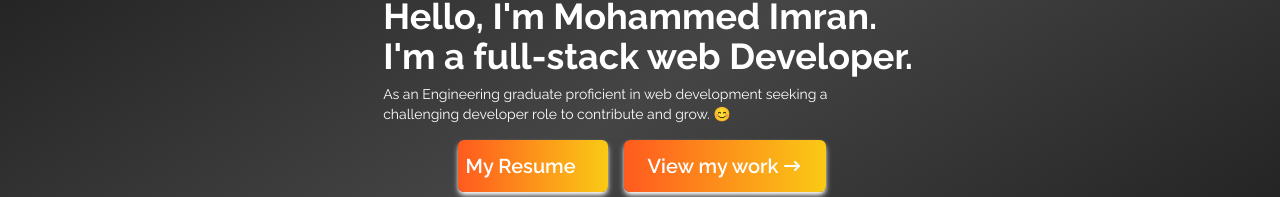
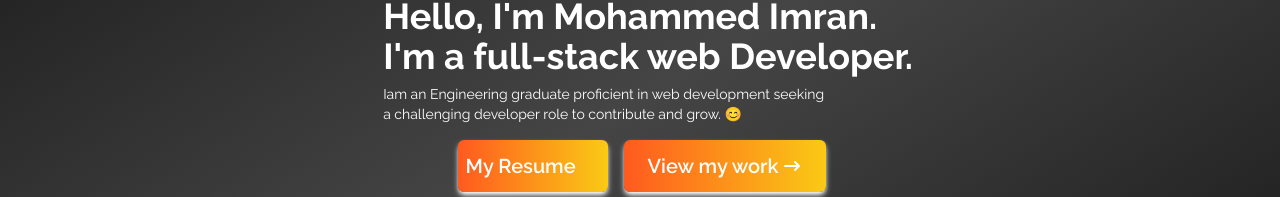
Before and after one commit to MohammedImran03/Pro-portfolio, a React (Vite) app: page / in a window 1280 px wide. Shown: the part 302-499 px from the top of the page. Built offline with nearby package versions, Linux system fonts and the light colour scheme; some icons are missing; a web font is replaced by a local one.

Commit message:
pro-portfolio

```diff
--- a/src/Components/Home.jsx
+++ b/src/Components/Home.jsx
@@ -22,7 +22,7 @@ const Home = () => {
           I'm a full-stack web Developer.
           </h4>
           <p className="text-white text-sm py-2 max-w-md">
-          As an Engineering graduate proficient in web development seeking a challenging developer role to contribute and grow. &#128522;
+          Iam an  Engineering graduate proficient in web development seeking a challenging developer role to contribute and grow. &#128522;
           </p>
           <div className="flex gap-1 flex-wrap justify-center px-4">
 
```
